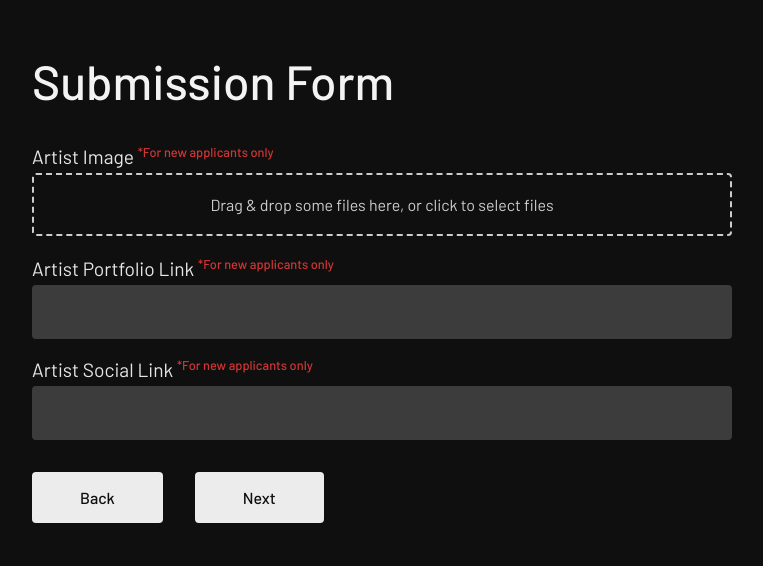
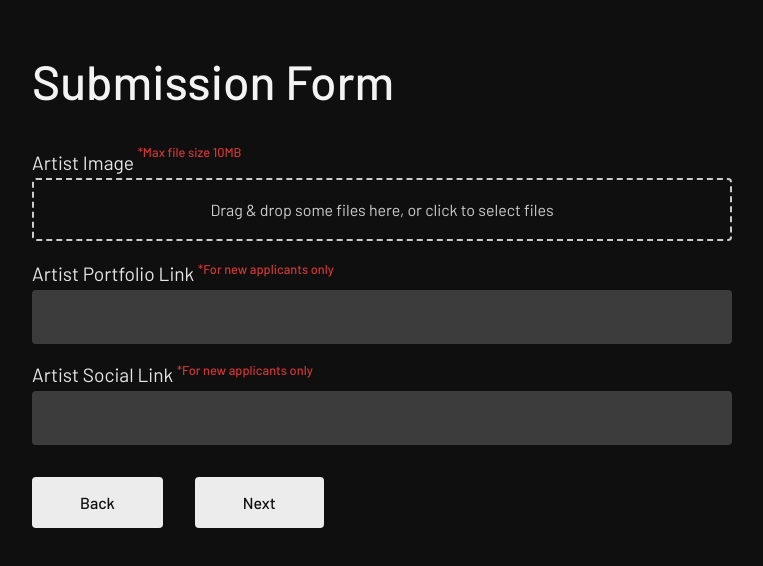
Before and after one commit to thekingsleyhemans/submit-form, a React (Vite) app in the folder submission-form/: page / in a window 1280 px wide. Both pictures are taken after a click on the button "Next". Shown: the top 566 px of the page, without its empty margins (258-1021 px from the left). Built offline with nearby package versions, Linux system fonts and the light colour scheme.

Commit message:
Update form labels to include file size and measurement requirements

```diff
--- a/submission-form/src/App.jsx
+++ b/submission-form/src/App.jsx
@@ -206,7 +206,7 @@ function App() {
         )}
         {!userExists && step === 2 && (
           <div className={`form-group ${animationClass}`}>
-            <label htmlFor="artistImage">Artist Image <sup>*For new applicants only</sup></label>
+            <label htmlFor="artistImage">Artist Image <sup><sup>*Max file size 10MB </sup></sup></label>
             <Dropzone onDrop={handleFileChange} name="artistImage" />
             <label htmlFor="artistPortfolioLink">Artist Portfolio Link <sup>*For new applicants only</sup></label>
             <input type="text" id="artistPortfolioLink" name="artistPortfolioLink" value={formData.artistPortfolioLink} onChange={handleChange} />
@@ -220,7 +220,7 @@ function App() {
         )}
         {step === 3 && (
           <div className={`form-group ${animationClass}`}>
-            <label htmlFor="artworkImage">Artwork Image</label>
+            <label htmlFor="artworkImage">Artwork Image <sup>*Max file size 10MB </sup></label>
             <Dropzone onDrop={handleFileChange} name="artworkImage" />
             <label htmlFor="artworkTitle">Artwork Title</label>
             <input type="text" id="artworkTitle" name="artworkTitle" value={formData.artworkTitle} onChange={handleChange} />
@@ -236,9 +236,9 @@ function App() {
           <div className={`form-group ${animationClass}`}>
             <label htmlFor="artworkCategory">Artwork Category</label>
             <input type="text" id="artworkCategory" name="artworkCategory" value={formData.artworkCategory} onChange={handleChange} />
-            <label htmlFor="artworkPrice">Artwork Price</label>
+            <label htmlFor="artworkPrice">Artwork Price <sup>*GHC </sup></label>
             <input type="text" id="artworkPrice" name="artworkPrice" value={formData.artworkPrice} onChange={handleChange} />
-            <label htmlFor="artworkSize">Artwork Size</label>
+            <label htmlFor="artworkSize">Artwork Size <sup>*W x H inches</sup></label>
             <input type="text" id="artworkSize" name="artworkSize" value={formData.artworkSize} onChange={handleChange} />
             <div className="btn-wrap">
               <button type="button" className="btn" onClick={prevStep}>Back</button>
```
